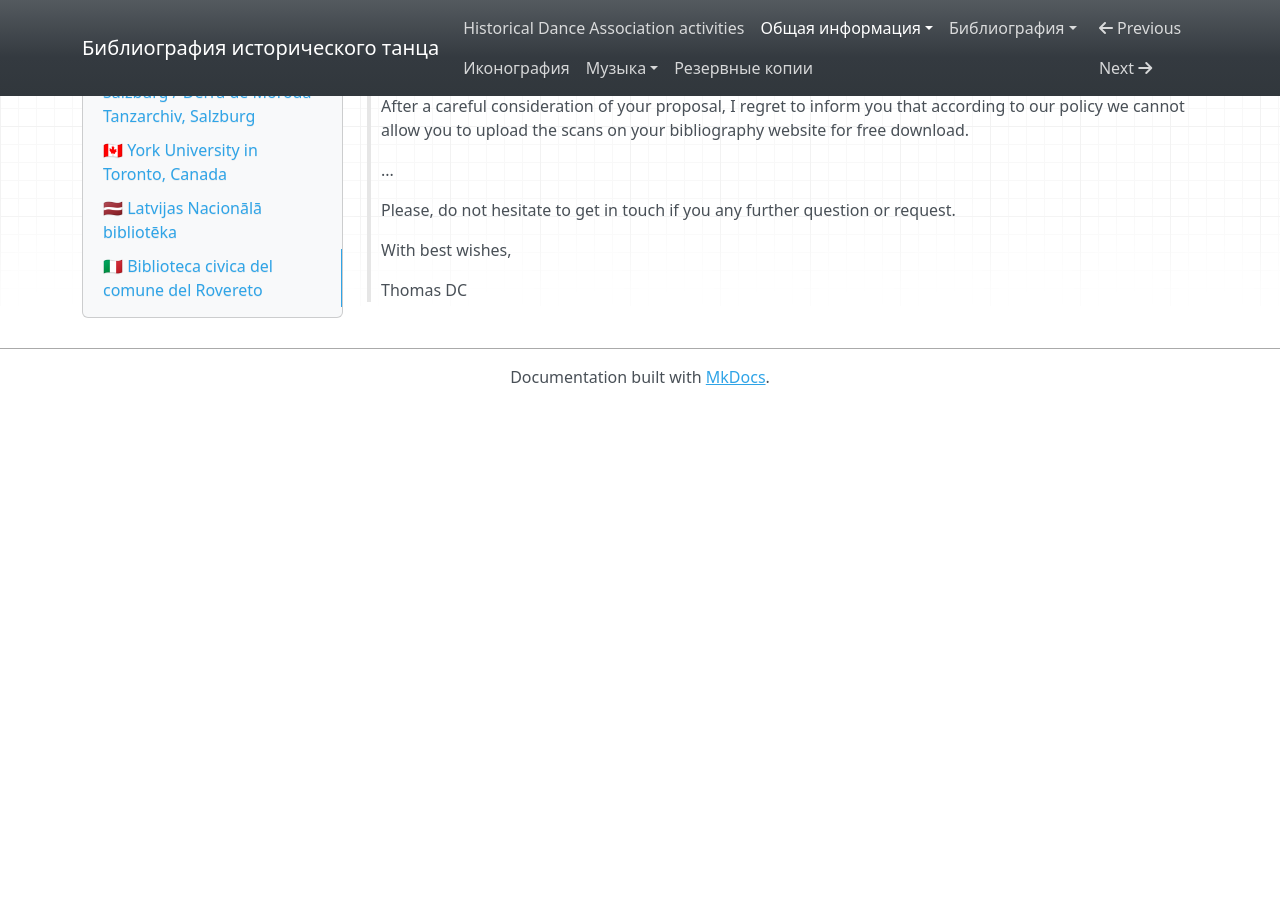
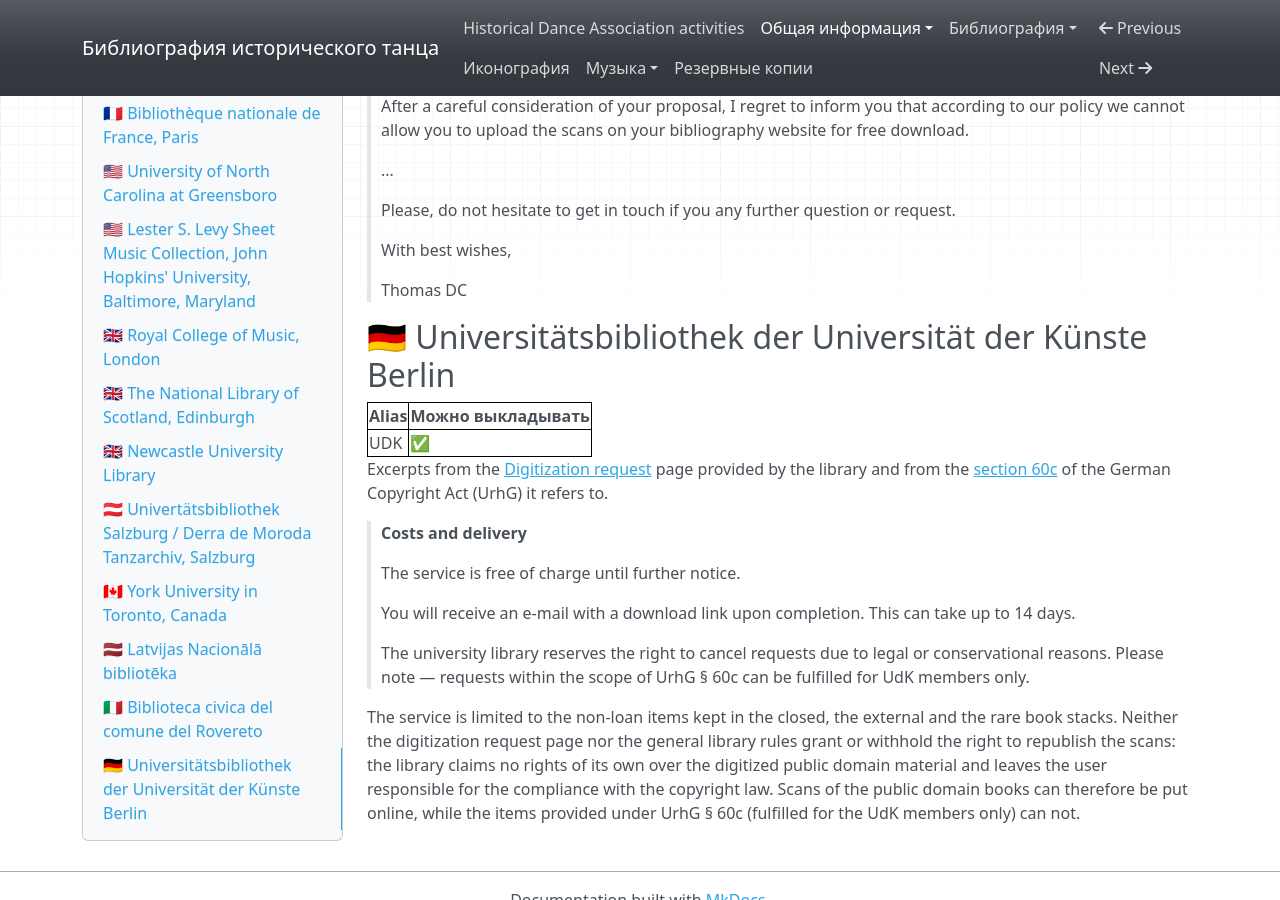
Before and after one commit to hda-technical/dancebooks, an MkDocs documentation site: the page built from docs/common/libraries.md, in a window 1280 px wide and 900 px high, scrolled down 9367 px. Built offline with MkDocs 1.6.1, drawn with Linux system fonts in a browser that asks for light colours; nearby versions of some CDN libraries; before the commit the page ends 9772 px from its top, so only the background shows below that.

Commit message:
Enrich libraries.md with section on UDK

```diff
--- a/docs/common/libraries.md
+++ b/docs/common/libraries.md
@@ -486,3 +486,28 @@
 > With best wishes,
 >
 > Thomas DC
+
+## 🇩🇪 Universitätsbibliothek der Universität der Künste Berlin
+
+| Alias | Можно выкладывать |
+| --- | --- |
+| UDK | ✅ |
+
+Excerpts from the [Digitization request](https://www.udk-berlin.de/en/service/university-library/how-do-i-use-the-library/copying-scanning-printing/tdigitization-request/) page provided by the library and from the [section 60c](https://www.gesetze-im-internet.de/englisch_urhg/englisch_urhg.html#p0479) of the German Copyright Act (UrhG) it refers to.
+
+> **Costs and delivery**
+>
+> The service is free of charge until further notice.
+>
+> You will receive an e-mail with a download link upon completion.
+> This can take up to 14 days.
+
+> The university library reserves the right to cancel requests due to legal or conservational reasons.
+> Please note — requests within the scope of UrhG § 60c can be fulfilled for UdK members only.
+
+The service is limited to the non-loan items kept in the closed, the external and the rare book stacks.
+Neither the digitization request page nor the general library rules grant or withhold the right to republish the scans:
+the library claims no rights of its own over the digitized public domain material and
+leaves the user responsible for the compliance with the copyright law.
+Scans of the public domain books can therefore be put online,
+while the items provided under UrhG § 60c (fulfilled for the UdK members only) can not.
```
